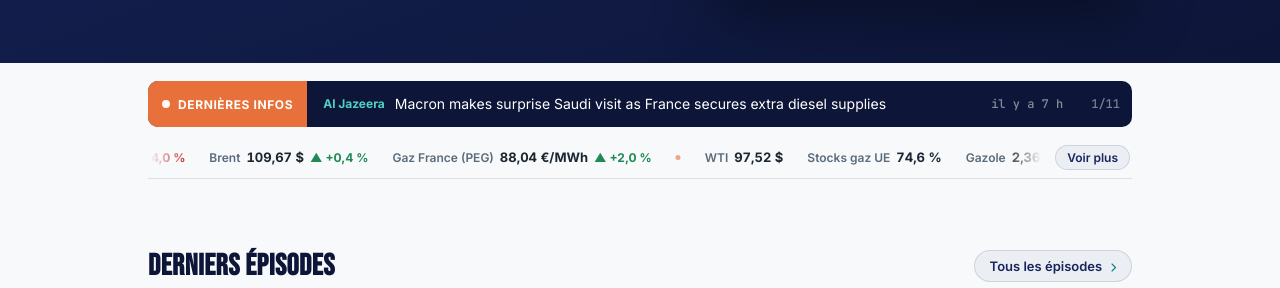
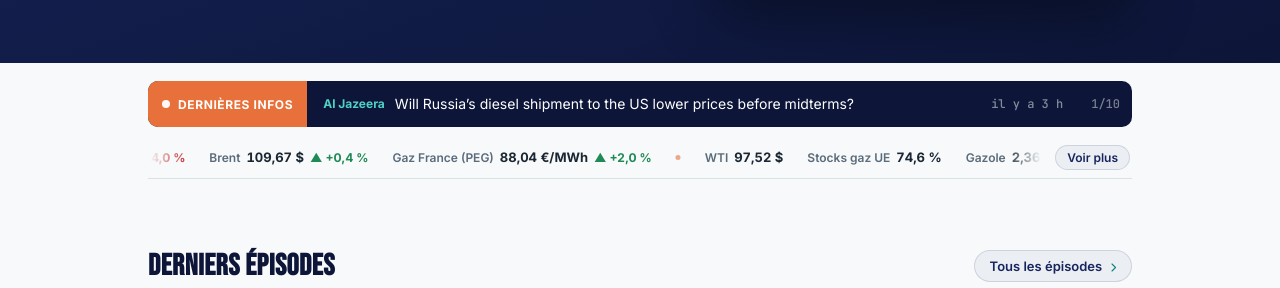
Before and after one commit to InsideEnergyMarkets/Inside-Energy-Markets, a Jekyll site: the page built from index.html, in a window 1280 px wide and 900 px high, scrolled down 417 px. Shown: the part 165-453 px from the top of the window. Built offline with Jekyll 4.4.1, drawn with Linux system fonts in a browser that asks for light colours.

Commit message:
Mise à jour automatique des actualités et incidents

```diff
--- a/_data/incidents.json
+++ b/_data/incidents.json
@@ -1,5 +1,5 @@
 {
- "updated_at": "2026-10-21T18:50:05+00:00",
+ "updated_at": "2026-10-21T23:32:57+00:00",
  "stats": {
   "total_30d": 39,
   "attacks_30d": 34,
--- a/_data/news.json
+++ b/_data/news.json
@@ -1,19 +1,12 @@
 {
- "updated_at": "2026-10-21T18:50:04+00:00",
+ "updated_at": "2026-10-21T23:32:57+00:00",
  "items": [
   {
-   "title": "Macron makes surprise Saudi visit as France secures extra diesel supplies",
-   "url": "https://www.aljazeera.com/news/2026/10/21/macron-makes-surprise-saudi-visit-as-france-secures-extra-diesel-supplies?traffic_source=rss",
+   "title": "Will Russia’s diesel shipment to the US lower prices before midterms?",
+   "url": "https://www.aljazeera.com/economy/2026/10/21/will-russias-diesel-shipment-to-the-us-lower-prices-before-midterms?traffic_source=rss",
    "source": "Al Jazeera",
    "lang": "en",
-   "date": "2026-10-21T16:58:39+00:00"
-  },
-  {
-   "title": "Russia to send first diesel tanker to the US amid Trump deal",
-   "url": "https://www.aljazeera.com/economy/2026/10/21/russia-to-send-first-diesel-tanker-to-the-us-amid-trump-deal?traffic_source=rss",
-   "source": "Al Jazeera",
-   "lang": "en",
-   "date": "2026-10-21T14:54:55+00:00"
+   "date": "2026-10-21T20:54:27+00:00"
   },
   {
    "title": "Au Royaume-Uni, le gouvernement travailliste critiqué pour avoir autorisé un forage gazier en mer du Nord",
--- a/_data/podcast.json
+++ b/_data/podcast.json
@@ -1,5 +1,5 @@
 {
- "updated_at": "2026-10-21T18:50:05+00:00",
+ "updated_at": "2026-10-21T23:32:58+00:00",
  "episodes": {
   "10": {
    "audio": "https://anchor.fm/s/10edf0868/podcast/play/126486789/https%3A%2F%2Fd3ctxlq1ktw2nl.cloudfront.net%2Fstaging%2F2026-8-29%2F489715b9-9275-387d-cec8-06e4f3de2244.mp3",
```
